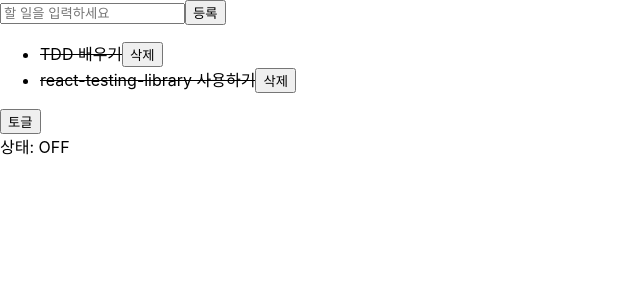
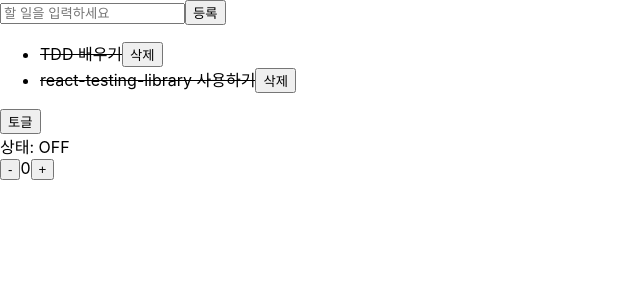
Before and after one commit to cocoder16/react-test-code, a React (Create React App) app: page / in a window 1280 px wide. Shown: the top 300 px of the page, without its empty margins (0-640 px from the left). Built offline with nearby package versions, Linux system fonts and the light colour scheme; no server answers.

Commit message:
[RED, GREEN] Counter integration test

```diff
--- a/src/App.js
+++ b/src/App.js
@@ -4,6 +4,7 @@
 import TodoApp from 'components/TodoApp';
 import DelayedToggle from 'components/DelayedToggle';
 import UserProfile from 'components/UserProfile';
+import CounterContainer from 'containers/Counter';
 import store from 'store/index';
 
 const App = () => {
@@ -12,6 +13,7 @@
       <TodoApp />
       <DelayedToggle />
       <UserProfile id={1} />
+      <CounterContainer />
     </Provider>
   );
 };
--- a/src/components/Counter.js
+++ b/src/components/Counter.js
@@ -3,11 +3,19 @@
 const Counter = ({ onClickPlusBtn, onClickMinusBtn, result }) => {
   return (
     <div data-testid='Counter'>
-      <button type='button' onClick={onClickMinusBtn}>
+      <button
+        data-testid='Counter-plusBtn'
+        type='button'
+        onClick={onClickMinusBtn}
+      >
         -
       </button>
       <span data-testid='result'>{result}</span>
-      <button type='button' onClick={onClickPlusBtn}>
+      <button
+        data-testid='Counter-minusBtn'
+        type='button'
+        onClick={onClickPlusBtn}
+      >
         +
       </button>
     </div>
```
Also changed, not shown: 1 other file (tests, documents, lock files or other folders).
